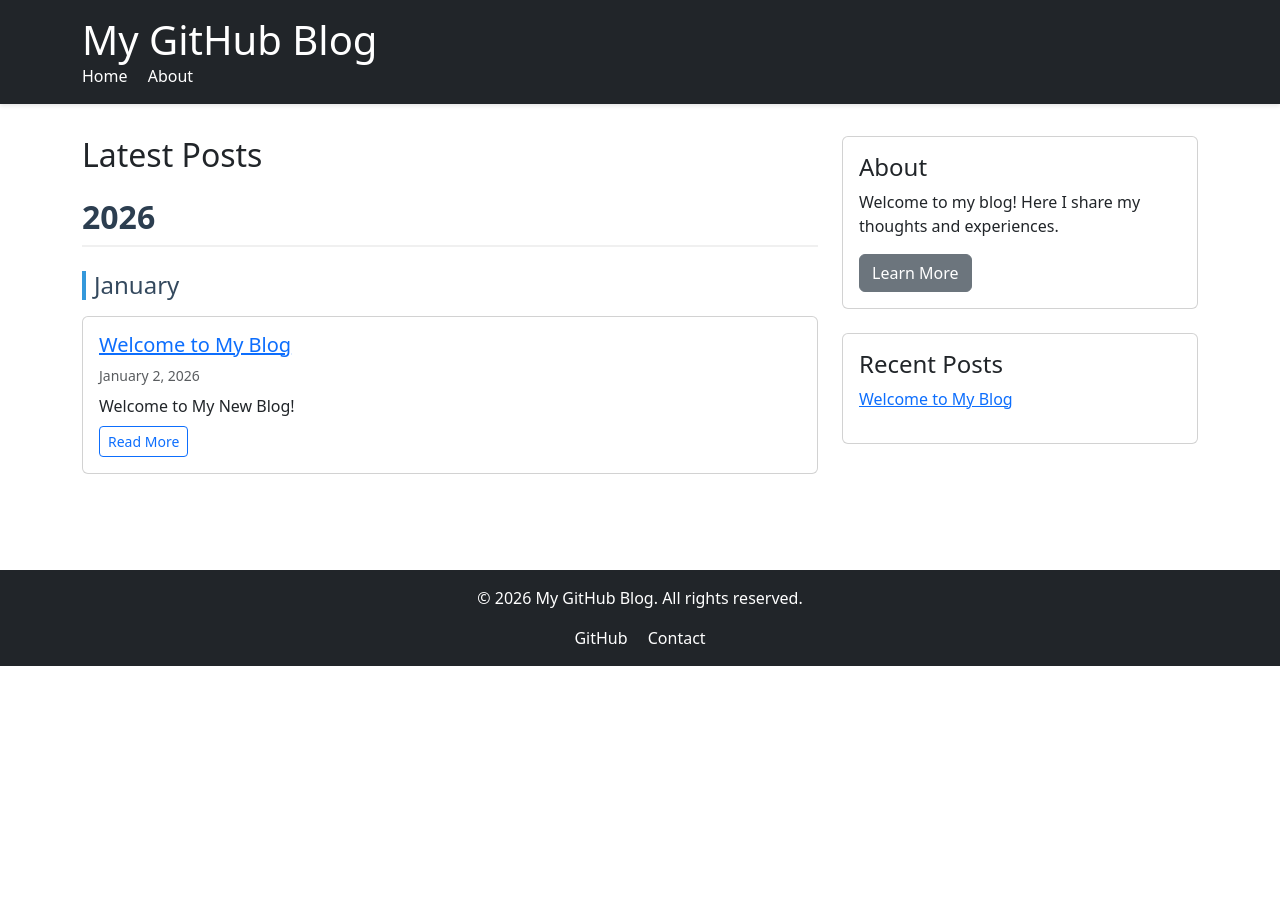
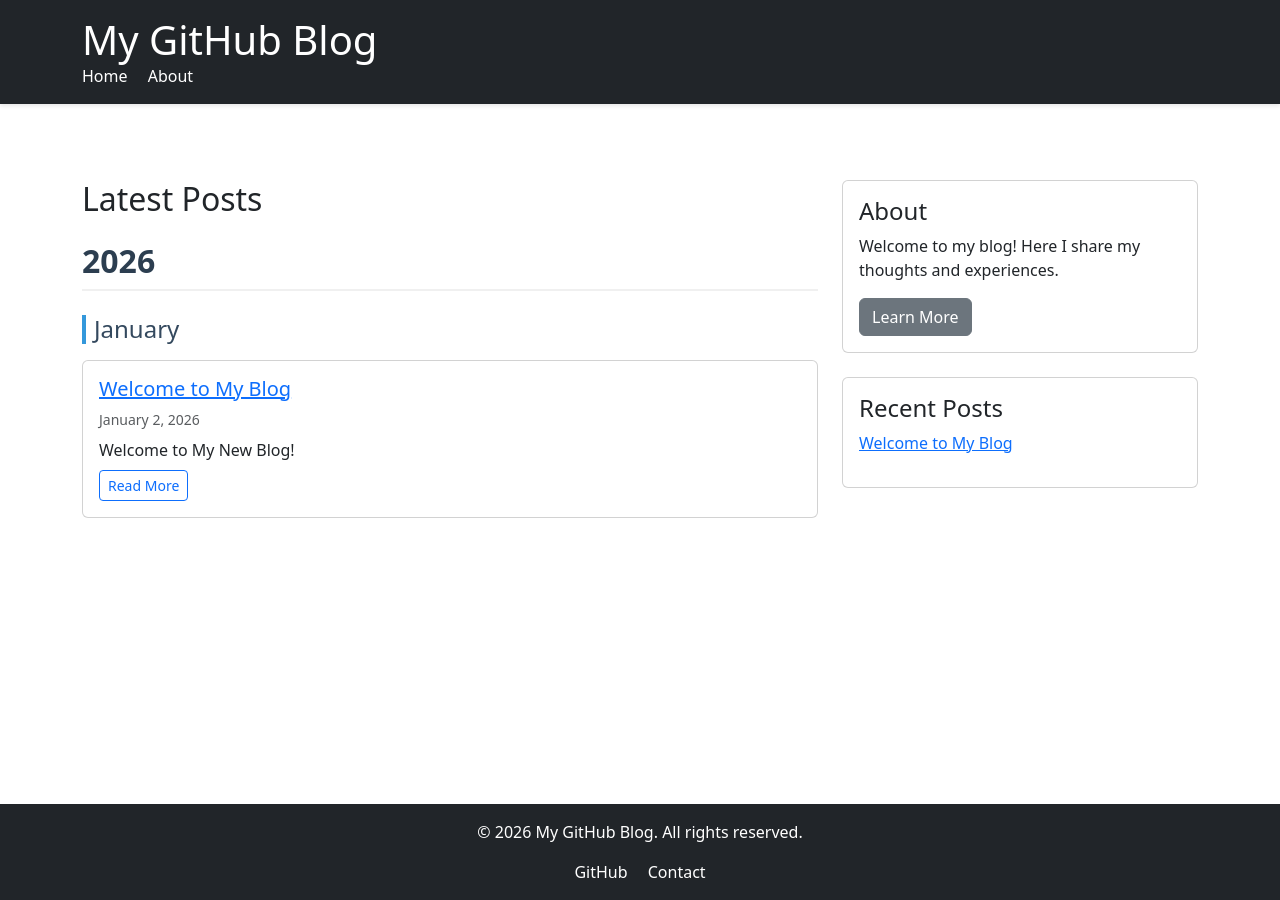
Before and after one commit to venkatram64/venkatram64.github.io, a Jekyll site: the page built from index.html, in a window 1280 px wide. Built offline with Jekyll 4.4.1, drawn with Linux system fonts in a browser that asks for light colours.

Commit message:
changes are included

```diff
--- a/_config.yml
+++ b/_config.yml
@@ -43,3 +43,19 @@ collections:
     permalink: /:year/:month/:title/
     sort_by: date
     sort_direction: descending
+    future: true  # Show future-dated posts
+
+# Defaults
+defaults:
+  - scope:
+      path: ""
+      type: "posts"
+    values:
+      layout: "post"
+      published: true
+      sitemap: true
+  - scope:
+      path: ""
+      type: "pages"
+    values:
+      layout: "default"
--- a/_layouts/default.html
+++ b/_layouts/default.html
@@ -18,9 +18,11 @@
         </div>
     </header>
 
-    <main class="container my-4">
-        {{ content }}
-    </main>
+    <div class="content-wrapper">
+        <main class="container my-4">
+            {{ content }}
+        </main>
+    </div>
 
     <footer class="bg-dark text-white text-center p-3 mt-5">
         <div class="container">
--- a/css/style.css
+++ b/css/style.css
@@ -1,8 +1,17 @@
 /* Main Styles */
+html, body {
+    height: 100%;
+    margin: 0;
+    padding: 0;
+}
+
 body {
     font-family: 'Segoe UI', Tahoma, Geneva, Verdana, sans-serif;
     line-height: 1.6;
     color: #333;
+    display: flex;
+    flex-direction: column;
+    min-height: 100vh;
 }
 
 /* Header Styles */
@@ -75,12 +84,20 @@ nav a {
     text-decoration: none;
 }
 
+/* Content Wrapper */
+.content-wrapper {
+    flex: 1 0 auto;
+    padding: 20px 0;
+}
+
 /* Footer */
 footer {
-    margin-top: 3rem;
+    flex-shrink: 0;
+    margin-top: auto;
     padding: 2rem 0;
     background-color: #343a40;
     color: white;
+    width: 100%;
 }
 
 footer a {
```
Also changed, not shown: _posts/2026-01-02-welcome-to-my-blog.md (renamed from _posts/2026/01-january/2026-01-02-welcome-to-my-blog.md).
